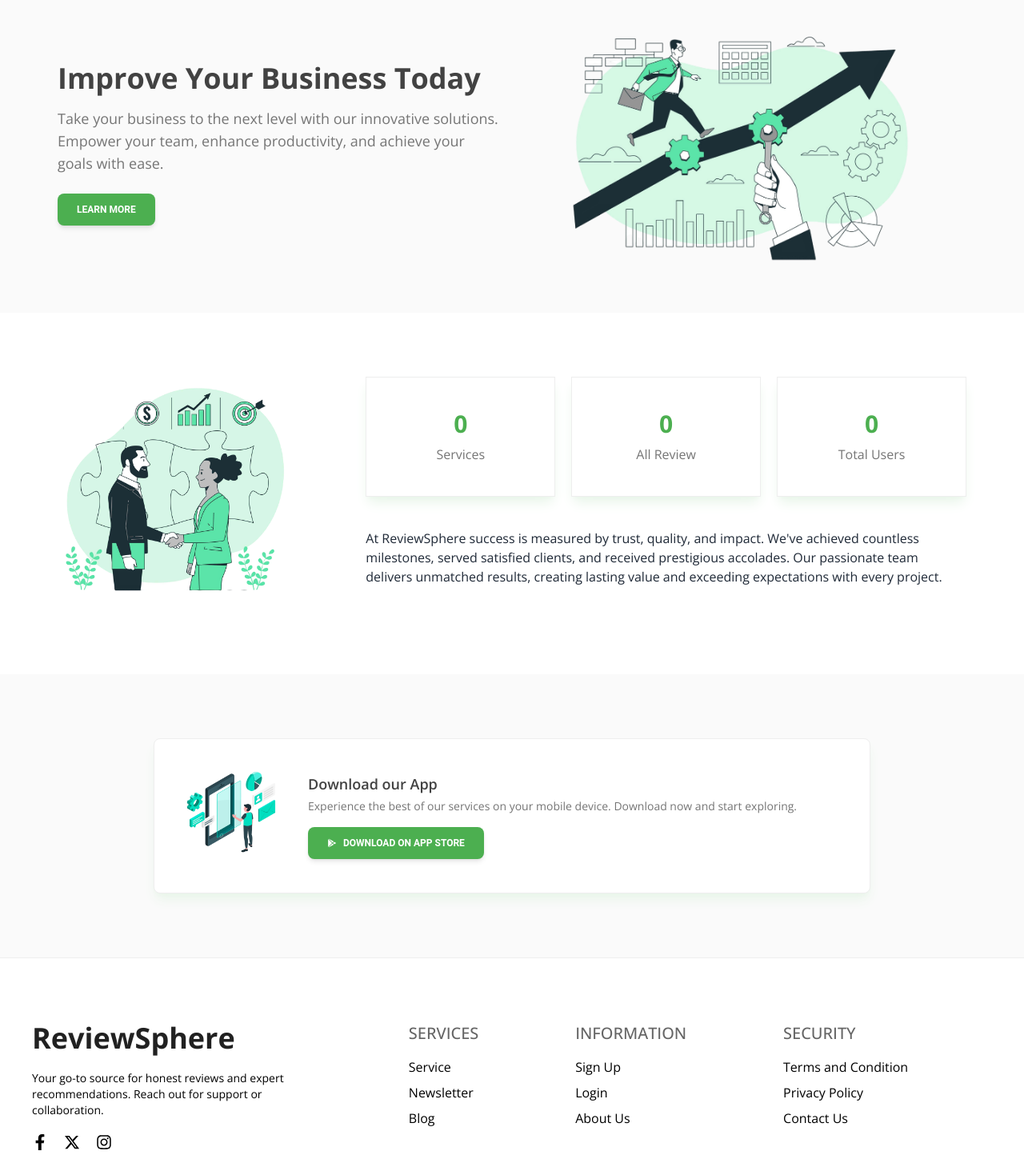
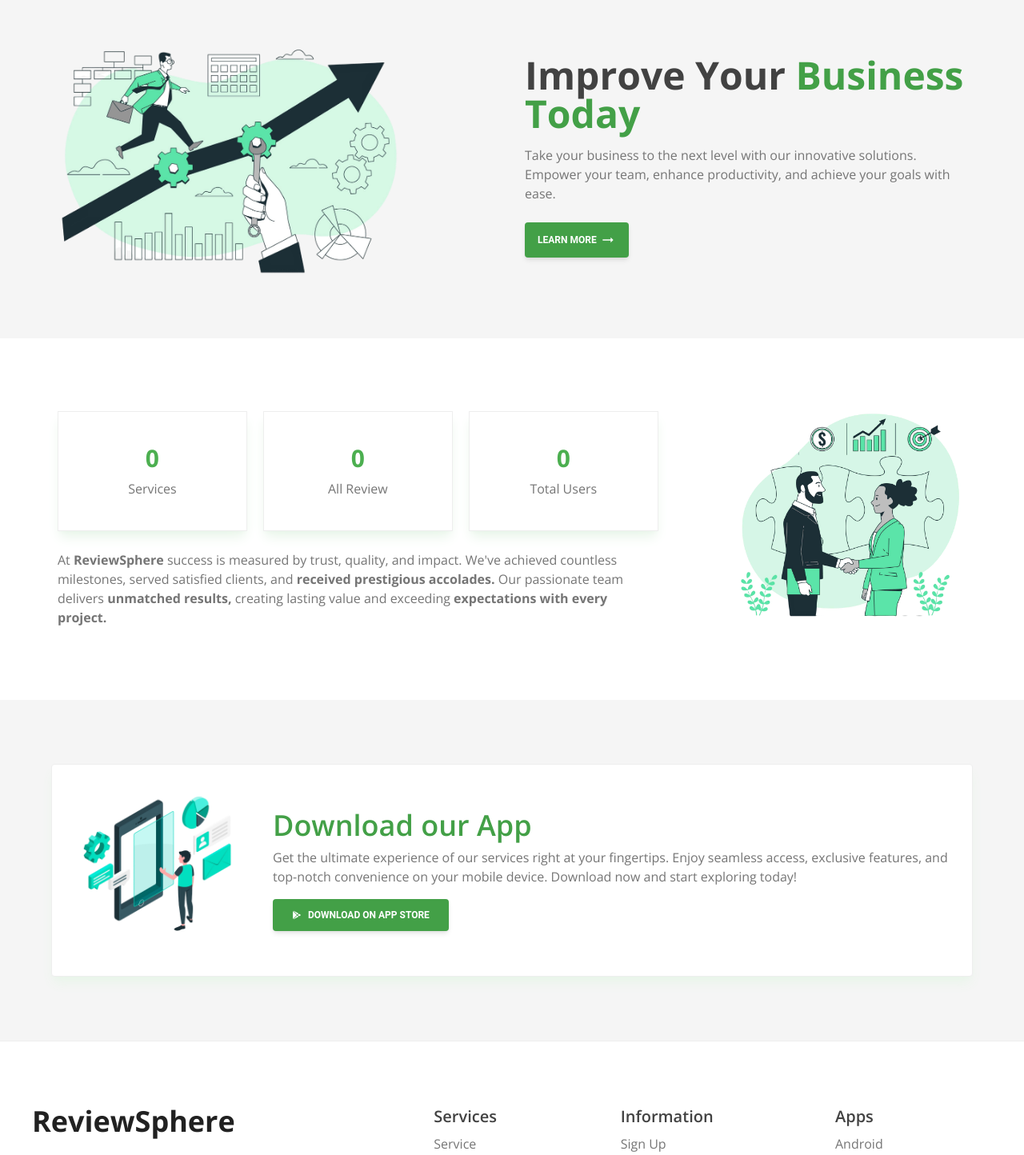
Before and after one commit to sanjitgh/review-sphere-client, a React (Vite) app: page / in a window 1280 px wide. Shown: the part 1720-3164 px from the top of the page at 80% size. Built offline with nearby package versions, Linux system fonts and the light colour scheme; no server answers; a web font is replaced by a local one.

Commit message:
modiefy our partner section, business section, activity section, our app & footer

```diff
--- a/src/Pages/ImproveBusiness.jsx
+++ b/src/Pages/ImproveBusiness.jsx
@@ -1,33 +1,39 @@
 import React from "react";
 import image from "../assest/images/rb_9216.png";
 import { Button } from "@material-tailwind/react";
+import { MdOutlineArrowRightAlt } from "react-icons/md";
+import { Link } from "react-router-dom";
 
 const ImproveBusiness = () => {
   return (
-    <div className="py-16 bg-gray-50">
+    <div className="py-14 md:py-20 bg-gray-100">
       <div className="max-w-6xl mx-auto px-2">
         <div className="flex flex-col md:flex-row items-center justify-between gap-8">
-          <div className="md:w-1/2 text-center md:text-left">
-            <h2 className="text-4xl font-bold text-gray-800 mb-4">
-              Improve Your Business Today
-            </h2>
-            <p className="text-gray-600 text-lg mb-6">
-              Take your business to the next level with our innovative
-              solutions. Empower your team, enhance productivity, and achieve
-              your goals with ease.
-            </p>
-            <Button  variant="contained" color="primary" size="large" className="bg-green-500">
-              Learn More
-            </Button>
-          </div>
-
           {/* Image/Visual Content */}
-          <div className="md:w-1/2 flex justify-center">
+          <div className="md:w-1/2 flex md:justify-start">
             <img
               src={image}
               alt="Business Improvement"
               className="w-full md:w-4/5"
             />
+          </div>
+          <div className="md:w-1/2 text-center md:text-left">
+            <h2 className="text-4xl md:text-5xl font-bold text-gray-800 mb-4 ">
+              Improve Your <span className="text-green-600">Business Today</span>
+            </h2>
+            <p className="text-gray-600 mb-6">
+              Take your business to the next level with our innovative
+              solutions. Empower your team, enhance productivity, and achieve
+              your goals with ease.
+            </p>
+            <Link to={'/services'}>
+              <Button
+                variant="filled"
+                className="flex items-center gap-1 bg-green-600 px-4 py-3 rounded"
+              >
+                Learn More <MdOutlineArrowRightAlt className="text-xl" />
+              </Button>
+            </Link>
           </div>
         </div>
       </div>
--- a/src/Pages/OurApp.jsx
+++ b/src/Pages/OurApp.jsx
@@ -3,24 +3,30 @@ import image from "../assest/images/rb_572.png";
 import { IoLogoGooglePlaystore } from "react-icons/io5";
 const OurApp = () => {
   return (
-    <div className="py-20 bg-gray-50">
+    <div className="py-14 md:py-20 bg-gray-100">
       <div className="mx-2">
-        <div className="bg-white border rounded-lg shadow-lg shadow-green-50 p-6 md:flex items-center justify-between max-w-4xl mx-auto">
+        <div className="bg-white border rounded shadow-lg shadow-green-50 p-3 md:flex items-center justify-between max-w-6xl mx-auto">
           <div className="flex-shrink-0">
-            <img src={image} alt="App Preview" className="w-36 h-auto" />
+            <img
+              src={image}
+              alt="App Preview"
+              className="w-36 md:w-60 h-auto"
+            />
           </div>
           <div className="ml-6 flex-grow">
-            <h2 className="text-lg font-semibold text-gray-800">
+            <h2 className="text-3xl md:text-4xl font-semibold text-green-600 mb-2">
               Download our App
             </h2>
-            <p className="text-gray-600 text-sm mt-1">
-              Experience the best of our services on your mobile device.
-              Download now and start exploring.
+            <p className="text-gray-600">
+              Get the ultimate experience of our services right at your
+              fingertips. Enjoy seamless access, exclusive features, and
+              top-notch convenience on your mobile device. Download now and
+              start exploring today!
             </p>
             <div className="mt-4">
               <a href="https://play.google.com" target="_blank">
                 <Button
-                  className="flex items-center gap-2 bg-green-500"
+                  className="flex items-center gap-2 bg-green-600 rounded"
                   variant="filled"
                 >
                   <IoLogoGooglePlaystore />
--- a/src/components/Activity.jsx
+++ b/src/components/Activity.jsx
@@ -32,14 +32,11 @@ const Activity = () => {
   }, []);
 
   return (
-    <div className="py-20">
+    <div className="py-14 md:py-20">
       <div className="max-w-6xl mx-auto px-2">
-        <div className="grid grid-cols-1 md:grid-cols-3 gap-5">
-          <div className="col-span-1">
-            <img src={image} alt="Business" className="w-full md:w-4/5" />
-          </div>
+        <div className="grid grid-cols-1 md:grid-cols-3 gap-5 place-items-center">
           <div className="col-span-2">
-            <div className="grid grid-cols-1 md:grid-cols-3 gap-5 place-items-center mb-10">
+            <div className="grid grid-cols-1 md:grid-cols-3 gap-5 place-items-center mb-6">
               {/* card */}
               <div className="border w-full shadow-lg shadow-green-50 h-fit py-10 px-5 text-center">
                 <div ref={ref} className="text-3xl font-bold text-green-500">
@@ -68,13 +65,18 @@ const Activity = () => {
                 <p className="mt-2 text-gray-600">Total Users</p>
               </div>
             </div>
-            <p>
-              At ReviewSphere success is measured by trust, quality, and impact.
-              We've achieved countless milestones, served satisfied clients, and
-              received prestigious accolades. Our passionate team delivers
-              unmatched results, creating lasting value and exceeding
-              expectations with every project.
+            <p className="text-gray-600">
+              At <strong>ReviewSphere</strong> success is measured by trust,
+              quality, and impact. We've achieved countless milestones, served
+              satisfied clients, and{" "}
+              <strong>received prestigious accolades.</strong> Our passionate
+              team delivers <strong>unmatched results,</strong> creating lasting
+              value and exceeding{" "}
+              <strong> expectations with every project.</strong>
             </p>
+          </div>
+          <div className="col-span-1 flex md:justify-end">
+            <img src={image} alt="Business" className="w-full md:w-4/5" />
           </div>
         </div>
       </div>
--- a/src/components/FeaturedService.jsx
+++ b/src/components/FeaturedService.jsx
@@ -12,12 +12,12 @@ const FeaturedService = () => {
     });
   }, []);
   return (
-    <div className="py-20 bg-gray-100">
+    <div className="py-14 md:py-20 bg-gray-100">
       <div className="max-w-6xl mx-auto px-2">
-        <h1 className="text-center font-bold text-2xl md:text-5xl">
+        <h1 className="text-center font-bold text-4xl md:text-5xl">
           Featured Service
         </h1>
-        <p className="max-w-xl text-center mx-auto mt-2 mb-12">
+        <p className="max-w-xl text-center mx-auto mt-2 mb-12 text-gray-600">
           Discover our top services, offering expert solutions, seamless
           execution, and unmatched quality to meet your needs with excellence
           and innovation.
--- a/src/components/Footer.jsx
+++ b/src/components/Footer.jsx
@@ -3,20 +3,21 @@ import { FaXTwitter } from "react-icons/fa6";
 import { Link } from "react-router-dom";
 const Footer = () => {
   return (
-    <footer className="pt-20  bg-white border-t text-black">
+    <footer className="pt-14 md:pt-20 bg-white border-t text-black">
       <div className="md:px-10 mx-auto px-3">
         <div className="footer">
           <aside>
             <h1 className="logo text-gray-900 font-bold md:text-4xl text-2xl">
               ReviewSphere
             </h1>
-            <p className="max-w-[350px] my-3">
-            Your go-to source for honest reviews and expert recommendations. Reach out for support or collaboration.
+            <p className="max-w-[350px] my-3 text-gray-600">
+              Your go-to source for honest reviews and expert recommendations.
+              Reach out for support or collaboration.
             </p>
             <ul className="flex items-center gap-5">
               <li>
                 <a
-                  className="text-xl hover:text-gray-700 transition-all"
+                  className="text-xl text-green-600 hover:text-green-700 transition-all"
                   href={"https://www.facebook.com/"}
                   target="_blank"
                 >
@@ -25,7 +26,7 @@ const Footer = () => {
               </li>
               <li>
                 <a
-                  className="text-xl hover:text-gray-700 transition-all"
+                  className="text-xl text-green-600 hover:text-green-700 transition-all"
                   href={"https://www.twitter.com/"}
                   target="_blank"
                 >
@@ -34,7 +35,7 @@ const Footer = () => {
               </li>
               <li>
                 <a
-                  className="text-xl hover:text-gray-700 transition-all"
+                  className="text-xl text-green-600 hover:text-green-700 transition-all"
                   href={"https://www.instagram.com/"}
                   target="_blank"
                 >
@@ -44,74 +45,57 @@ const Footer = () => {
             </ul>
           </aside>
           <nav>
-            <h6 className="footer-title text-xl font-medium">Services</h6>
+            <h6 className="text-xl font-semibold text-gray-800">Services</h6>
             <Link
               to={"/services"}
-              className="text-base font-normal hover:text-gray-700 transition-all"
+              className="text-base font-normal text-gray-600 hover:text-gray-700 transition-all"
             >
               Service
             </Link>
             <Link
               to={"/"}
-              className="text-base font-normal hover:text-gray-700 transition-all"
+              className="text-base font-normal text-gray-600 hover:text-gray-700 transition-all"
             >
               Newsletter
             </Link>
             <Link
               to={"/"}
-              className="text-base font-normal hover:text-gray-700 transition-all"
+              className="text-base font-normal text-gray-600 hover:text-gray-700 transition-all"
             >
               Blog
             </Link>
           </nav>
           <nav>
-            <h6 className="footer-title text-xl font-medium">Information</h6>
+            <h6 className="text-xl font-semibold text-gray-800">Information</h6>
             <Link
               to={"/signup"}
-              className="text-base font-normal hover:text-gray-700 transition-all"
+              className="text-base font-normal text-gray-600 hover:text-gray-700 transition-all"
             >
               Sign Up
             </Link>
             <Link
               to={"/login"}
-              className="text-base font-normal hover:text-gray-700 transition-all"
+              className="text-base font-normal text-gray-600 hover:text-gray-700 transition-all"
             >
               Login
             </Link>
-            <Link
-              to={""}
-              className="text-base font-normal hover:text-gray-700 transition-all"
-            >
-              About Us
-            </Link>
           </nav>
           <nav>
-            <h6 className="footer-title text-xl font-medium">Security</h6>
-            <Link
-              to={""}
-              className="text-base font-normal hover:text-gray-700 transition-all"
+            <h6 className="text-xl font-semibold text-gray-800">Apps</h6>
+            <a
+              href="https://play.google.com"
+              target="_blank"
+              className="text-base font-normal text-gray-600 hover:text-gray-700 transition-all"
             >
-              Terms and Condition
-            </Link>
-            <Link
-              to={""}
-              className="text-base font-normal hover:text-gray-700 transition-all"
-            >
-              Privacy Policy
-            </Link>
-            <Link
-              to={""}
-              className="text-base font-normal hover:text-gray-700 transition-all"
-            >
-              Contact Us
-            </Link>
+              Android
+            </a>
           </nav>
         </div>
       </div>
       <div className="border-t border-t-green-50 mt-10 mb-0"></div>
       <div className="py-8">
         <p className="text-center font-medium">
-          © 2024 Review Sphere. All rights reserved.
+          © {new Date().getFullYear()} Review Sphere. All rights reserved.
         </p>
       </div>
     </footer>
--- a/src/components/ServiceCard.jsx
+++ b/src/components/ServiceCard.jsx
@@ -28,11 +28,11 @@ const ServiceCard = ({ service }) => {
         <Typography variant="h5" color="blue-gray" className="mb-1">
           {title}
         </Typography>
-        <Typography>{description.slice(0, 60)}...</Typography>
+        <Typography className="text-gray-600">{description.slice(0, 60)}...</Typography>
       </CardBody>
       <CardFooter className="pt-0 -mt-2">
         <Link to={`/service/${_id}`}>
-          <Button variant="filled" className="flex items-center gap-1 bg-green-500 px-4 py-3 rounded">
+          <Button variant="filled" className="flex items-center gap-1 bg-green-600 px-4 py-3 rounded">
             See Details <MdOutlineArrowRightAlt className="text-xl" />
           </Button>
         </Link>
```
Also changed, not shown: src/Pages/OurParters.jsx (+21 -16 lines).
